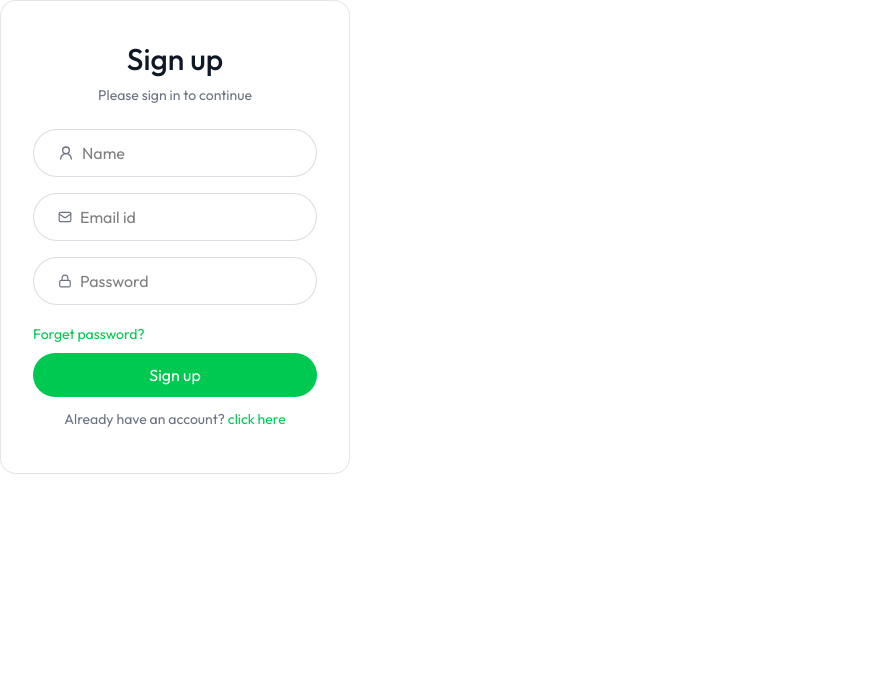
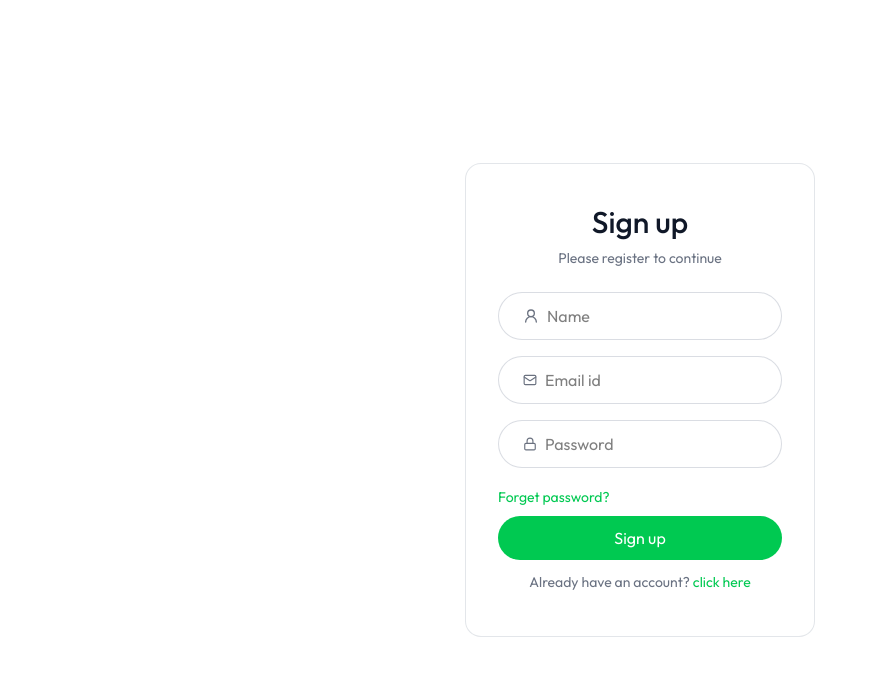
Before and after one commit to natitam1/ai-resume-forge, a React (Vite) app in the folder client/: page /login in a window 1280 px wide. Shown: the top 676 px of the page, without its empty margins (0-878 px from the left). Built offline with nearby package versions, Linux system fonts and the light colour scheme.

Commit message:
chore: add condition for changing the text for the links

```diff
--- a/client/src/pages/Login.jsx
+++ b/client/src/pages/Login.jsx
@@ -19,7 +19,7 @@ const Login = () => {
   };
 
   return (
-    <div>
+    <div className="h-screen flex items-center justify-center ">
       <form
         onSubmit={handleSubmit}
         className="sm:w-[350px] w-full text-center border border-gray-300/60 rounded-2xl px-8 bg-white"
@@ -27,7 +27,11 @@ const Login = () => {
         <h1 className="text-gray-900 text-3xl mt-10 font-medium">
           {state === "login" ? "Login" : "Sign up"}
         </h1>
-        <p className="text-gray-500 text-sm mt-2">Please sign in to continue</p>
+        <p className="text-gray-500 text-sm mt-2">
+          {state === "signup"
+            ? "Please register to continue"
+            : "Please login to continue"}
+        </p>
         {state !== "login" && (
           <div className="flex items-center mt-6 w-full bg-white border border-gray-300/80 h-12 rounded-full overflow-hidden pl-6 gap-2">
             <svg
```
